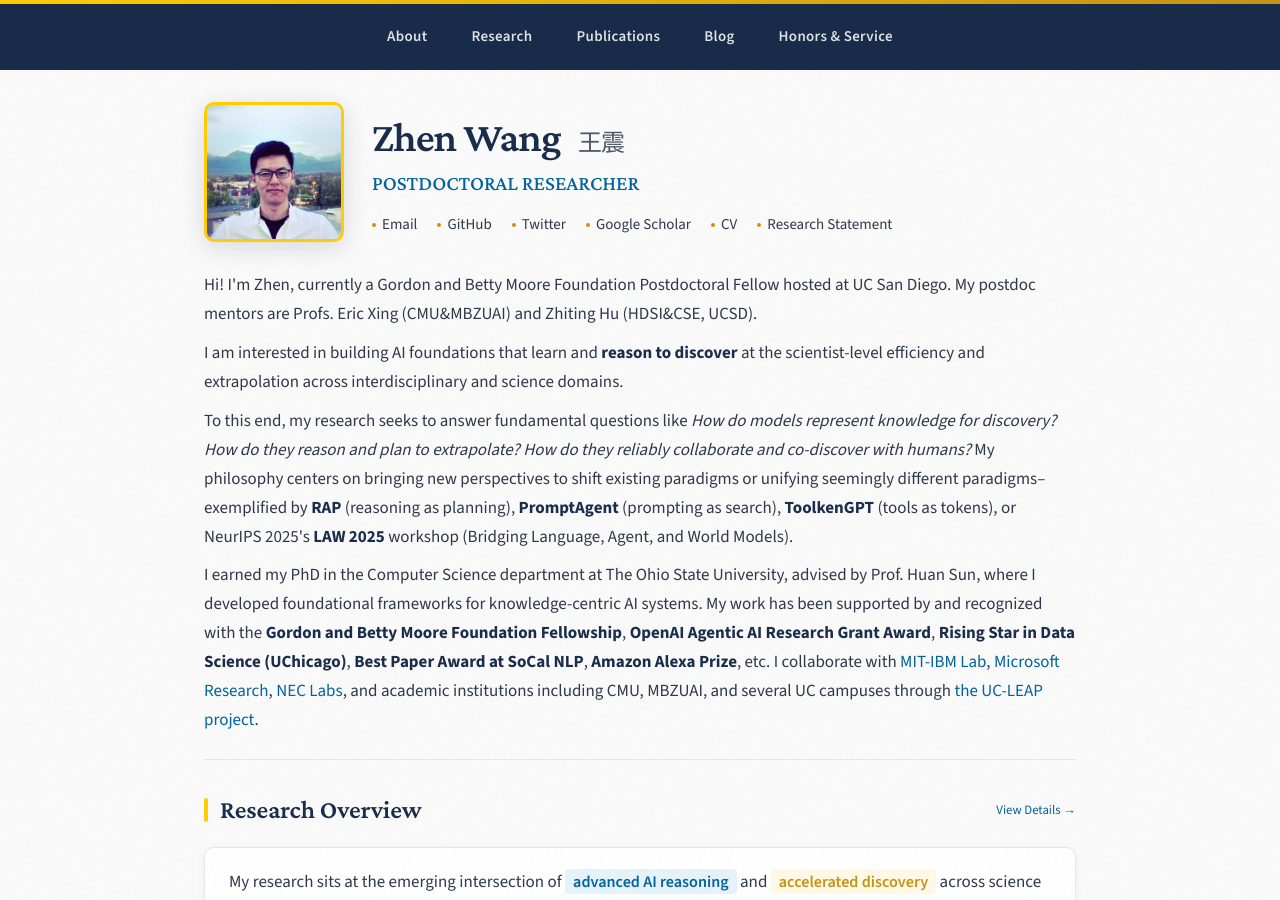
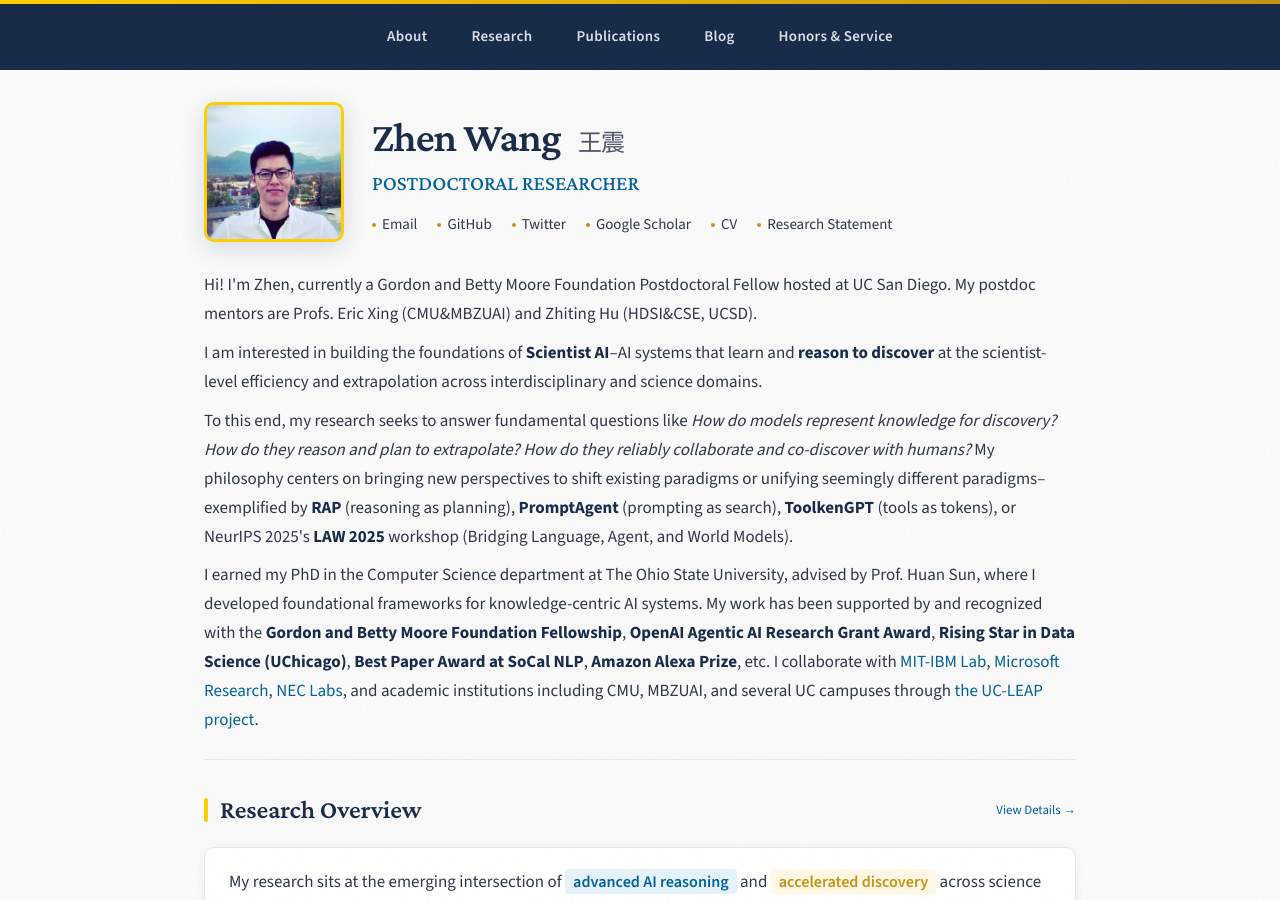
Before and after one commit to zhenwang9102/zhenwang9102.github.io, a Jekyll site: the page built from _posts/2019-06-02-venue.markdown, in a window 1280 px wide and 900 px high. Built offline with Jekyll 4.4.1, drawn with Linux system fonts in a browser that asks for light colours; some of the changed text lies outside the part shown.

Commit message:
Update default.html

```diff
--- a/_layouts/default.html
+++ b/_layouts/default.html
@@ -622,7 +622,7 @@
         </p>
 
         <p>
-          I am interested in building AI foundations that learn and <strong>reason to discover</strong> at the scientist-level efficiency and extrapolation across interdisciplinary and science domains.
+          I am interested in building the foundations of <strong>Scientist AI</strong>&ndash;AI systems that learn and <strong>reason to discover</strong> at the scientist-level efficiency and extrapolation across interdisciplinary and science domains.
           <!-- (e.g., healthcare, biomedicine, cancer genomics, cell biology, topological materials). -->
         </p>
         <p>
@@ -900,14 +900,14 @@
         <div class="news-item">
           <span class="news-date">Mar 2022</span>
           <div class="news-content">
-            Received <strong>2022 Graduate Research Award</strong> from CSE department.
+            Received <strong>2022 Graduate Research Award</strong> from the CSE department.
           </div>
         </div>
 
         <div class="news-item">
           <span class="news-date">Dec 2020</span>
           <div class="news-content">
-            Selected as <a href="https://datascience.uchicago.edu/rising-stars-alumni/">Rising Star in Data Science</a> at University of Chicago CDAC.
+            Selected as <a href="https://datascience.uchicago.edu/rising-stars-alumni/">Rising Star in Data Science</a> at the University of Chicago CDAC.
           </div>
         </div>
       </div>
@@ -931,9 +931,9 @@
         </ul>
         <h3>Impact in Science</h3>
         <ul>
-          <li><strong>AI for Biomedical science:</strong> <a href="https://www.biorxiv.org/content/10.1101/2023.01.03.522354">Nature 2025</a>, <a href="https://www.biorxiv.org/content/10.1101/2025.09.08.674723">MutationProjector (the first cancer genomics foundation model for tumor mutation profiles)</a>, <a href="https://zhenwang9102.github.io/">scPilot (NeurIPS 2025)</a>, <a href="https://academic.oup.com/bioinformatics/article/36/4/1241/5581350">BioNEV (Bioinformatics 2019) </a></li>
-          <li><strong>AI for Material science:</strong> <a href="https://uc-leap.github.io/LEAP">UC-LEAP</a> (Discovering Low-Energy, AI-Informed Phase Transitions Materials)</li>
-          <li><strong>AI for Social science:</strong> <a href="https://zhenwang9102.github.io/">Computational social simulation(DeepPersona, NeurIPS 2025)</a>, <a href="https://www.amazon.science/alexa-prize/three-top-performers-emerge-in-inaugural-alexa-prize-taskbot-challenge">TacoBot (Alexa Prize 2021)</a></li>
+          <li><strong>AI for biomedical science:</strong> <a href="https://www.biorxiv.org/content/10.1101/2023.01.03.522354">Nature 2025</a>, <a href="https://www.biorxiv.org/content/10.1101/2025.09.08.674723">MutationProjector (the first cancer genomics foundation model for tumor mutation profiles)</a>, <a href="https://zhenwang9102.github.io/">scPilot (NeurIPS 2025)</a>, <a href="https://academic.oup.com/bioinformatics/article/36/4/1241/5581350">BioNEV (Bioinformatics 2019) </a></li>
+          <li><strong>AI for material science:</strong> <a href="https://uc-leap.github.io/LEAP">UC-LEAP</a> (Discovering Low-Energy, AI-Informed Phase Transitions Materials)</li>
+          <li><strong>AI for social science:</strong> <a href="https://zhenwang9102.github.io/">Computational social simulation(DeepPersona, NeurIPS 2025)</a>, <a href="https://www.amazon.science/alexa-prize/three-top-performers-emerge-in-inaugural-alexa-prize-taskbot-challenge">TacoBot (Alexa Prize 2021)</a></li>
         </ul>
 
         <h3>Open-Source Infrastructure</h3>
```
Also changed, not shown: other parts of _layouts/default.html (+1 -1 lines).
